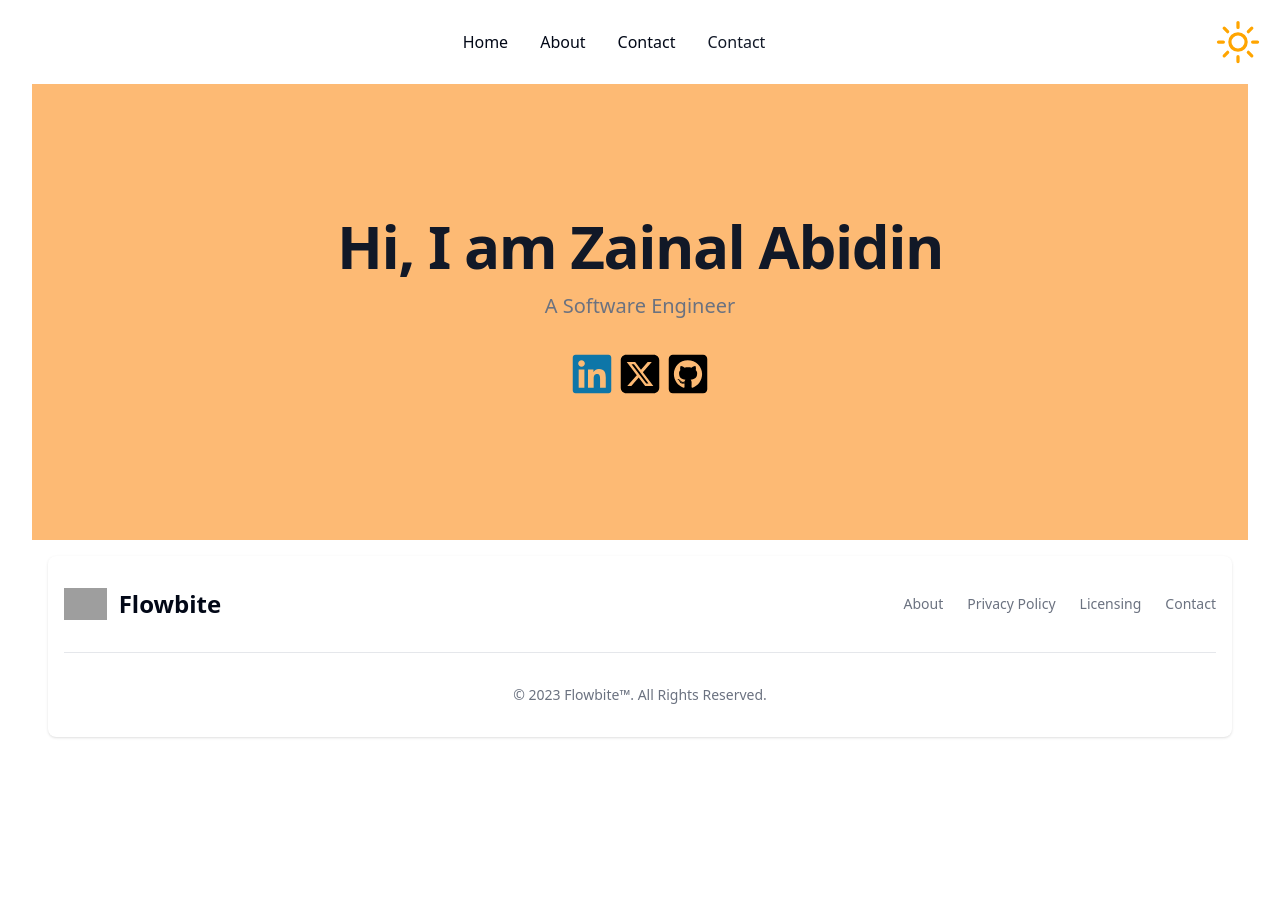
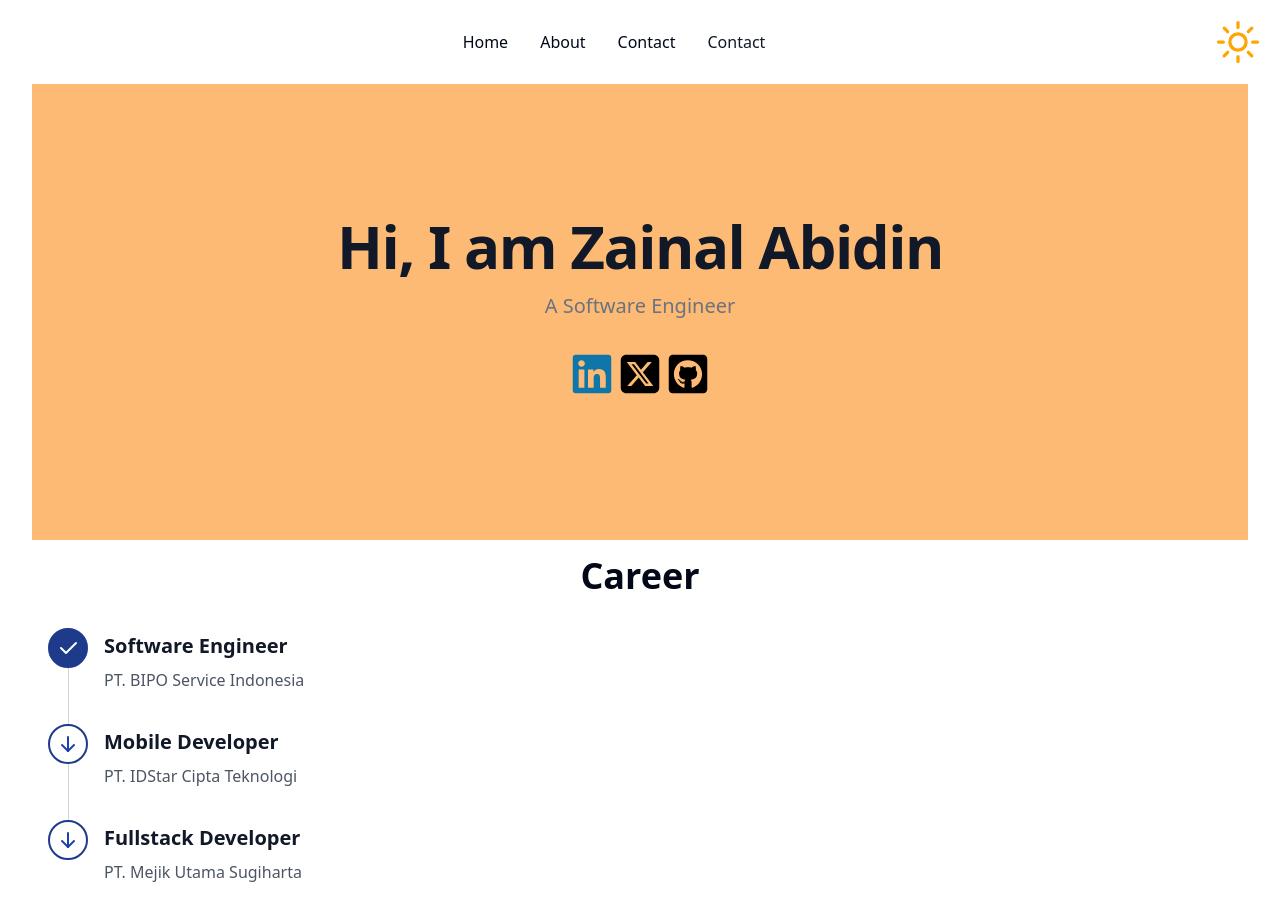
Before and after one commit to zaabdn/portfolio, a React (Vite) app: page / in a window 1280 px wide. Shown: the top 920 px of the page. Before the commit the page ends 800 px from the top, so only its background shows below. Built offline with nearby package versions, Linux system fonts and the light colour scheme; grey boxes are pictures that could not be loaded.

Commit message:
add career section

```diff
--- /dev/null
+++ b/src/components/career/career.tsx
@@ -0,0 +1,76 @@
+import { dataCareer } from "../../data/careers";
+
+const Career = () => {
+  return (
+    <section className="w-full max-w-none container p-4 mx-auto bg-white dark:bg-gray-800 ">
+      <h2 className="font-heading dark:text-gray-100 mb-8 text-3xl font-bold lg:text-4xl">
+        Career
+      </h2>
+
+      {dataCareer.map((item, index) => (
+        <div className="flex" key={item.id}>
+          <div className="mr-4 flex flex-col items-center">
+            <div>
+              {item.isActive ? (
+                <div className="flex h-10 w-10 items-center justify-center rounded-full border-2 border-blue-900 bg-blue-900">
+                  <svg
+                    xmlns="http://www.w3.org/2000/svg"
+                    width="24"
+                    height="24"
+                    viewBox="0 0 24 24"
+                    fill="none"
+                    stroke="currentColor"
+                    strokeWidth="2"
+                    strokeLinecap="round"
+                    strokeLinejoin="round"
+                    className="h-6 w-6 text-white dark:text-slate-200"
+                  >
+                    <path d="M5 12l5 5l10 -10"></path>
+                  </svg>
+                </div>
+              ) : (
+                <div className="flex h-10 w-10 items-center justify-center rounded-full border-2 border-blue-900">
+                  <svg
+                    xmlns="http://www.w3.org/2000/svg"
+                    width="24"
+                    height="24"
+                    viewBox="0 0 24 24"
+                    fill="none"
+                    stroke="currentColor"
+                    strokeWidth="2"
+                    strokeLinecap="round"
+                    strokeLinejoin="round"
+                    className="h-6 w-6 text-blue-800 dark:text-slate-200"
+                  >
+                    <path d="M12 5l0 14"></path>
+                    <path d="M18 13l-6 6"></path>
+                    <path d="M6 13l6 6"></path>
+                  </svg>
+                </div>
+              )}
+            </div>
+            {dataCareer.length != index + 1 && (
+              <div className="h-full w-px bg-gray-300 dark:bg-slate-500"></div>
+            )}
+          </div>
+          <div className="pt-1 pb-8 text-left">
+            <p className="mb-2 text-xl font-bold text-gray-900 dark:text-slate-300">
+              {item.title}
+            </p>
+            <p className="text-gray-600 dark:text-slate-400">{item.company}</p>
+          </div>
+        </div>
+      ))}
+
+      {/* <div className="flex">
+        <div className="mr-4 flex flex-col items-center">
+          <div>
+            <div className="flex h-10 w-10 items-center justify-center rounded-full border-2 border-blue-900 bg-blue-900"></div>
+          </div>
+        </div>
+      </div> */}
+    </section>
+  );
+};
+
+export default Career;
--- a/src/components/footer/footer.tsx
+++ b/src/components/footer/footer.tsx
@@ -13,7 +13,7 @@ const Footer = () => {
               alt="Flowbite Logo"
             />
             <span className="self-center text-2xl font-semibold whitespace-nowrap dark:text-white">
-              Flowbite
+              {/* Flowbite */}
             </span>
           </a>
           <ul className="flex flex-wrap items-center mb-6 text-sm font-medium text-gray-500 sm:mb-0 dark:text-gray-400">
--- a/src/components/index.tsx
+++ b/src/components/index.tsx
@@ -1,4 +1,4 @@
 export { default as Header } from "./header/header";
 export { default as Banner } from "./banner/banner";
-export { default as DarkModeToggle } from "./darkMode/darkMode";
 export { default as Footer } from "./footer/footer";
+export { default as Career } from "./career/career";
--- /dev/null
+++ b/src/data/careers.ts
@@ -0,0 +1,18 @@
+export const dataCareer = [
+  {
+    id: 1,
+    title: "Software Engineer",
+    company: "PT. BIPO Service Indonesia",
+    isActive: true,
+  },
+  {
+    id: 2,
+    title: "Mobile Developer",
+    company: "PT. IDStar Cipta Teknologi",
+  },
+  {
+    id: 3,
+    title: "Fullstack Developer",
+    company: "PT. Mejik Utama Sugiharta",
+  },
+];
--- a/src/pages/home/home.tsx
+++ b/src/pages/home/home.tsx
@@ -1,11 +1,12 @@
-import { Banner, Footer, Header } from "@/components/index";
+import { Banner, Career, Footer, Header } from "@/components/index";
 
 export const Home = () => {
   return (
     <div>
       <Header />
       <Banner />
-      <Footer />
+      <Career />
+      {/* <Footer /> */}
     </div>
   );
 };
```
